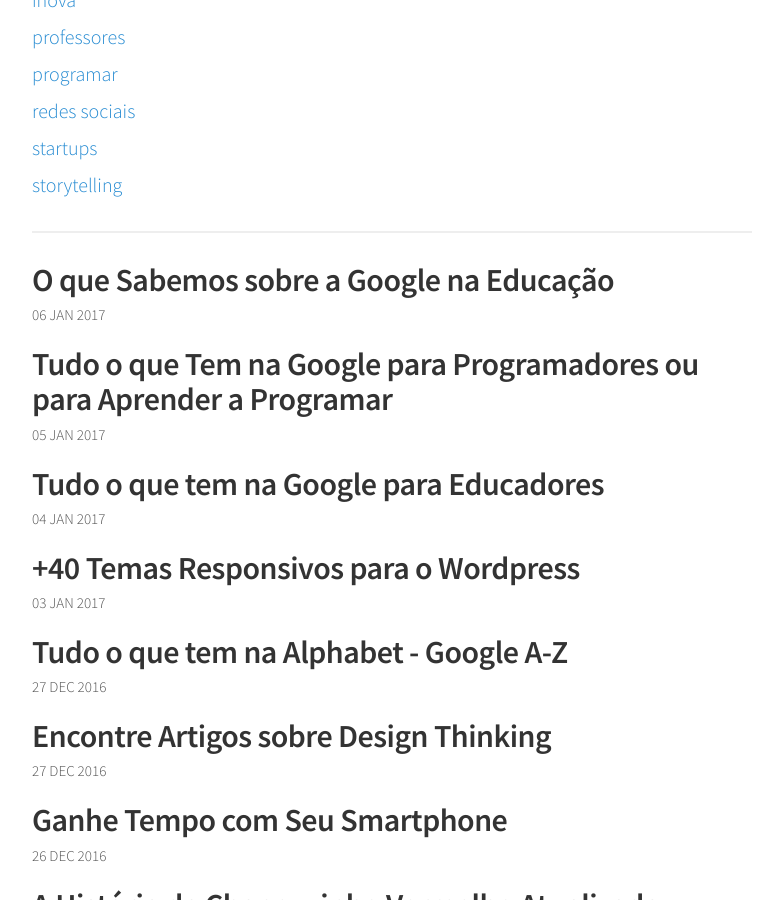
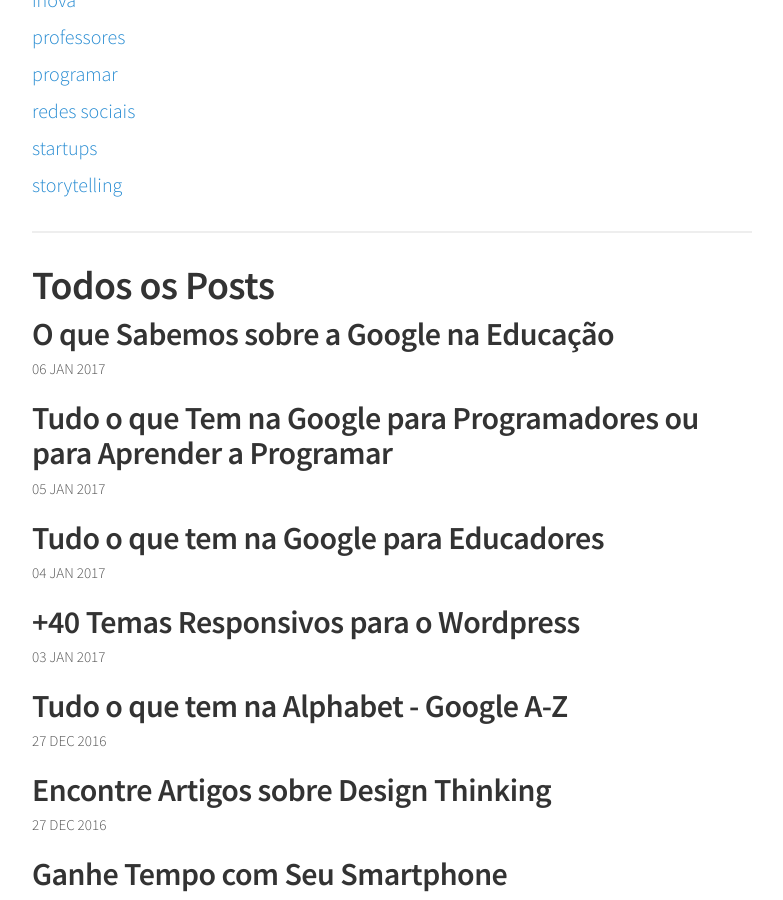
Before and after one commit to snvas/snvas.github.io, a Jekyll site: the page built from index.html, in a window 1280 px wide and 900 px high, scrolled down 529 px. Shown: the whole window, without its empty margins (248-1031 px from the left). Built offline with Jekyll 4.4.1, drawn with Linux system fonts in a browser that asks for light colours; nearby versions of some CDN libraries.

Commit message:
subtitle

```diff
--- a/index.html
+++ b/index.html
@@ -49,6 +49,7 @@
 <hr/>
 
 <div class="content list">
+<h1>Todos os Posts</h1>
   {% if site.posts.size == 0 %}
     <h2>Nenhum post encontrado =(</h2>
   {% else %}
```
